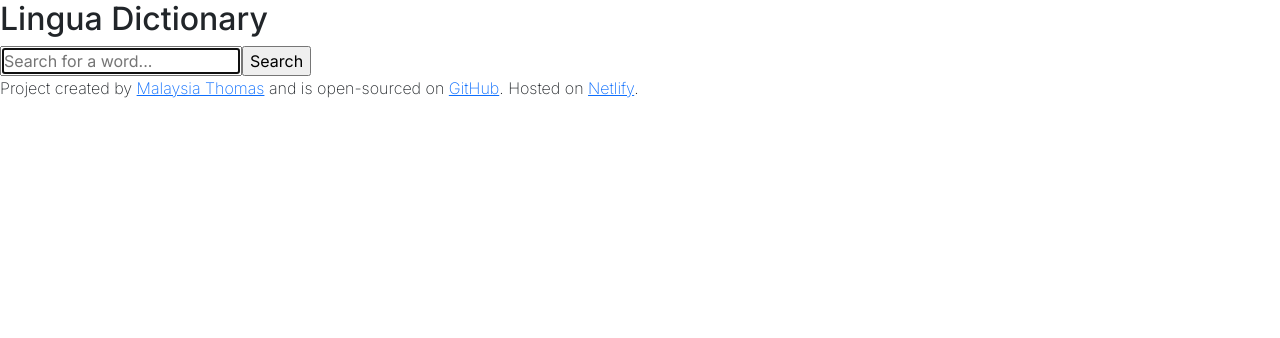
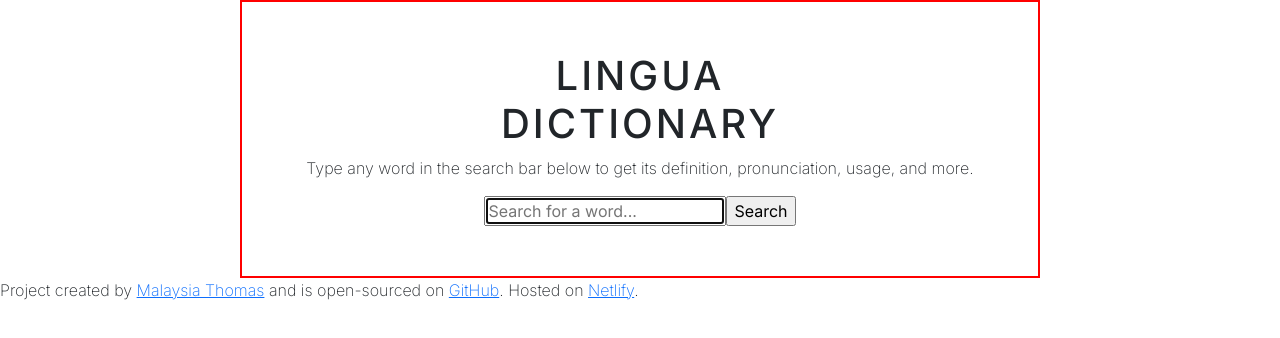
Before and after one commit to MalaysiaThomas/lingua-dictionary-project, a React (Create React App) app: page / in a window 1280 px wide. Shown: the top 338 px of the page. Built offline with nearby package versions, Linux system fonts and the light colour scheme.

Commit message:
Apply styling

```diff
--- a/src/Dictionary.css
+++ b/src/Dictionary.css
@@ -0,0 +1,26 @@
+.Dictionary {
+    border: 2px solid red;
+    max-width: 800px;
+    text-align: center;
+    display: flex;
+    flex-direction: column;
+    margin: 0 auto;
+    padding: 50px 20px;
+}
+
+.Dictionary h1 {
+  font-family: "Inter", sans-serif;
+  font-weight: 500;
+  text-transform: uppercase;
+  letter-spacing:  3px;
+  text-align: center;
+}
+
+.Dictionary form {
+    /* display: flex;
+    flex-direction: row;
+    align-items: center;
+    justify-content: center;
+    margin-top: 20px; */
+
+}
--- a/src/Dictionary.js
+++ b/src/Dictionary.js
@@ -25,14 +25,27 @@ export default function Dictionary() {
 
   return (
     <div className="Dictionary">
-      <h2>Lingua Dictionary</h2>
+      <h1>
+        Lingua <br /> Dictionary
+      </h1>
+
+      <div className="hint">
+        <p>
+          Type any word in the search bar below to get its definition, pronunciation, usage, and more.
+        </p>
+      </div>
 
       <form onSubmit={search}>
-        <input type="search" onChange={handleKeywordChange} autoFocus={true} placeholder="Search for a word..." />
+        <input
+          type="search"
+          onChange={handleKeywordChange}
+          autoFocus={true}
+          placeholder="Search for a word..."
+        />
         <input type="submit" value="Search" />
       </form>
 
-      <Results results={results}/>
+      <Results results={results} />
     </div>
   );
 }
```
